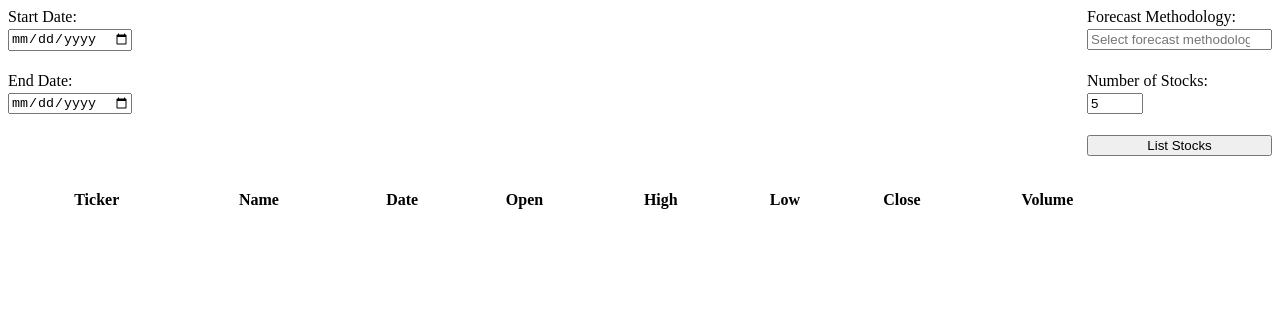
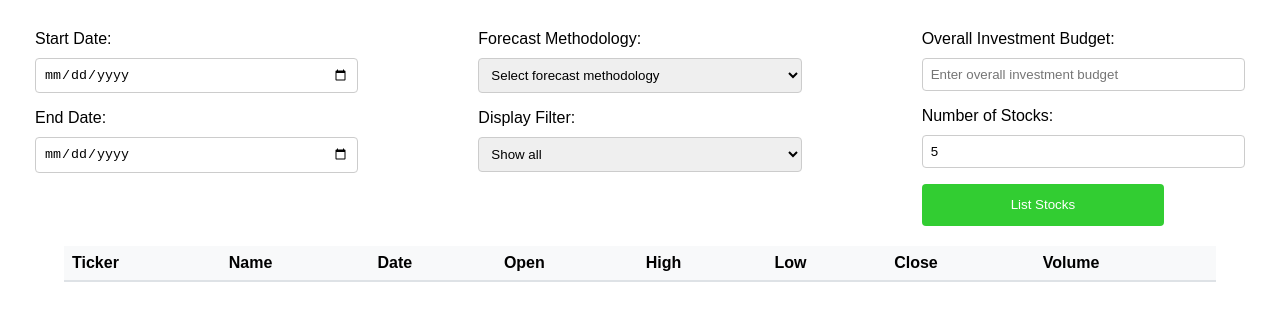
Before and after one commit to mladen/quant-level, a React (Create React App) app: page / in a window 1280 px wide. Shown: the top 320 px of the page. Built offline with nearby package versions, Linux system fonts and the light colour scheme.

Commit message:
Add Display Filter and Investment Budget inputs and Enhance UI with three-column layout

```diff
--- a/src/App.css
+++ b/src/App.css
@@ -1,37 +1,91 @@
-.container {
+* {
+  padding: 0;
+  margin: 0;
+  box-sizing: border-box;
+}
+
+.App {
+  font-family: Arial, sans-serif;
+  padding-top: 30px;
+}
+
+.column {
+  display: flex;
+  flex-direction: column;
+  flex: 1; /* Maintains that each column takes equal width */
+  padding: 0 10px;
+  margin: 0 50px;
+}
+
+.column:first-child {
+  margin-left: 0;
+  margin-right: 50px;
+}
+
+.column:last-child {
+  margin-left: 50px;
+  margin-right: 0;
+}
+
+.three-column-container {
   display: flex;
   justify-content: space-between;
-  }
-
-  .left-panel,
-  .right-panel {
-    display: flex;
-    flex-direction: column;
+  overflow: hidden;
+  padding: 0 25px;
 }
 
 .input-group {
+  display: flex;
+  flex-direction: column;
+  margin-bottom: 1em;
+}
+
+.label {
   margin-bottom: 0.5em;
 }
 
-  .label {
-    display: block;
-    margin-bottom: 0.2em;
+input,
+select {
+  padding: 8px;
+  margin-top: 2px;
+  border: 1px solid #ccc;
+  border-radius: 4px;
+}
+
+.column-button button {
+  padding: 1em;
+  width: 75%;
+  align-self: flex-start;
+  margin-top: auto;
+  border: none;
+  background-color: limegreen;
+  color: white;
+  cursor: pointer;
+  border-radius: 4px;
 }
 
 .table-container {
-    width: 90%; /* or 80% based on your preference */
-    margin: 2em auto; /* This centers the table horizontally */
-    overflow-x: auto; /* Adds scroll to table if the screen is too small */
+  width: 90%;
+  margin: 20px auto;
+  overflow-x: auto;
 }
 
 table {
-    width: 100%; /* Makes the table expand to fill its container */
+  width: 100%;
+  border-collapse: collapse;
+}
+
+table th,
+table td {
+  text-align: left;
+  padding: 8px;
 }
 
 table th {
-    text-align: left; /* Aligns column titles to the left */
+  background-color: #f8f9fa;
+  border-bottom: 2px solid #dee2e6;
 }
 
-  input {
-    margin-bottom: 1em;
+table tr:hover {
+  background-color: #f2f2f2;
 }
--- a/src/App.js
+++ b/src/App.js
@@ -2,8 +2,10 @@ import React, { useState } from 'react';
 import axios from 'axios';
 import './App.css';
 import DateInput from './DateInput';
-import ComboBox from './ComboBox';
+import ForecastMethodology from './ForecastMethodology';
+import InvestmentInput from './InvestmentInput';
 import NumberInput from './NumberInput';
+import DisplayFilter from './DisplayFilter';
 import ListButton from './ListButton';
 import StockList from './StockList';
 
@@ -11,8 +13,11 @@ function App() {
   const [startDate, setStartDate] = useState('');
   const [endDate, setEndDate] = useState('');
   const [forecastMethodology, setForecastMethodology] = useState('');
+  const [overallInvestmentBudget, setOverallInvestmentBudget] = useState('');
+  const [stocks, setStocks] = useState([]);
+  const [overallBudget, setOverallBudget] = useState('');
   const [numberOfStocks, setNumberOfStocks] = useState(5);
-  const [stocks, setStocks] = useState([]);
+  const [displayFilter, setDisplayFilter] = useState('Show all');
 
   const handleListStocks = async () => {
     try {
@@ -20,6 +25,8 @@ function App() {
         startDate,
         endDate,
         numberOfStocks,
+        overallBudget,
+        displayFilter: displayFilter,
         tickers: [
           'AAPL', 'AMZN', 'BAC', 'BRK-B', 'DIS', 'GOOGL', 'HD', 'JNJ', 'JPM', 'KO',
           'MA', 'META', 'MSFT', 'NVDA', 'PG', 'TSLA', 'UNH', 'V', 'WMT', 'XOM'
@@ -40,17 +47,31 @@ function App() {
 
   return (
     <div className="App">
-      <div className="container">
-        <div className="left-panel">
+      {/* New container for the three-column layout */}
+      <div className="three-column-container">
+        {/* Area 1: Dates */}
+        <div className="column">
           <DateInput label="Start Date" name="startDate" onDateChange={setStartDate} />
           <DateInput label="End Date" name="endDate" onDateChange={setEndDate} />
         </div>
-        <div className="right-panel">
-          <ComboBox
+
+        {/* Area 2: Forecast Methodology and Display Filter */}
+        <div className="column">
+          <ForecastMethodology
             label="Forecast Methodology"
-            name="forecastMethodology"
-            options={['Method 1', 'Method 2']}
             onSelect={setForecastMethodology}
+          />
+          <DisplayFilter onSelect={setDisplayFilter} />
+        </div>
+
+        {/* Area 3: Overall Investment Budget, Number of Stocks, and List Button */}
+        <div className="column">
+          <InvestmentInput
+            label="Overall Investment Budget"
+            min={100} // Minimum of $100
+            max={100000000000} // Maximum of $100 billion
+            value={overallInvestmentBudget}
+            onInvestmentChange={setOverallInvestmentBudget}
           />
           <NumberInput
             label="Number of Stocks"
@@ -60,9 +81,13 @@ function App() {
             min="3"
             max="20"
           />
-          <ListButton onClick={handleListStocks} />
+          <div className="column-button">
+            <ListButton onClick={handleListStocks} />
+          </div>
         </div>
       </div>
+
+      {/* Stock list remains unchanged */}
       <StockList stocks={stocks} />
     </div>
   );
--- a/src/ComboBox.js
+++ /dev/null
@@ -1,22 +0,0 @@
-import React from 'react';
-
-const ComboBox = ({ label, name, options, onSelect }) => {
-  return (
-    <div className="input-group">
-      <label className="label">{label}:</label>
-      <input
-        type="text"
-        list={`${name}Options`}
-        onChange={e => onSelect(e.target.value)}
-        placeholder={`Select ${label.toLowerCase()}`}
-      />
-      <datalist id={`${name}Options`}>
-        {options.map((option, index) => (
-          <option key={index} value={option} />
-        ))}
-      </datalist>
-    </div>
-  );
-};
-
-export default ComboBox;
--- /dev/null
+++ b/src/DisplayFilter.js
@@ -0,0 +1,16 @@
+import React from 'react';
+
+const DisplayFilter = ({ onSelect }) => {
+  return (
+    <div className="input-group">
+      <label className="label">Display Filter:</label>
+      <select onChange={e => onSelect(e.target.value)}>
+        <option value="Show all">Show all</option>
+        <option value="Show winners">Show winners</option>
+        <option value="Show losers">Show losers</option>
+      </select>
+    </div>
+  );
+};
+
+export default DisplayFilter;
--- /dev/null
+++ b/src/ForecastMethodology.js
@@ -0,0 +1,20 @@
+import React from 'react';
+
+// Change the name of the component to reflect its specific purpose
+const ForecastMethodology = ({ label, onSelect }) => {
+  return (
+    <div className="input-group">
+      <label className="label">{label}:</label>
+      <select onChange={e => onSelect(e.target.value)}>
+        {/* Hard-coded options for forecast methodology */}
+        <option value="">Select forecast methodology</option>
+        <option value="method1">Methodology 1</option>
+        <option value="method2">Methodology 2</option>
+        <option value="method3">Methodology 3</option>
+        {/* Add additional methodologies as needed */}
+      </select>
+    </div>
+  );
+};
+
+export default ForecastMethodology;
--- /dev/null
+++ b/src/InvestmentInput.js
@@ -0,0 +1,19 @@
+import React from 'react';
+
+const InvestmentInput = ({ label, value, onInvestmentChange, min, max }) => {
+  return (
+    <div className="input-group">
+      <label className="label">{label}:</label>
+      <input
+        type="number"
+        min={min}
+        max={max}
+        value={value}
+        onChange={e => onInvestmentChange(e.target.value)}
+        placeholder="Enter overall investment budget"
+      />
+    </div>
+  );
+};
+
+export default InvestmentInput;
```
Also changed, not shown: public/images/screenshot.png, 1 other file (tests, documents, lock files or other folders). Lines whose indentation alone changed are shown as unchanged.
